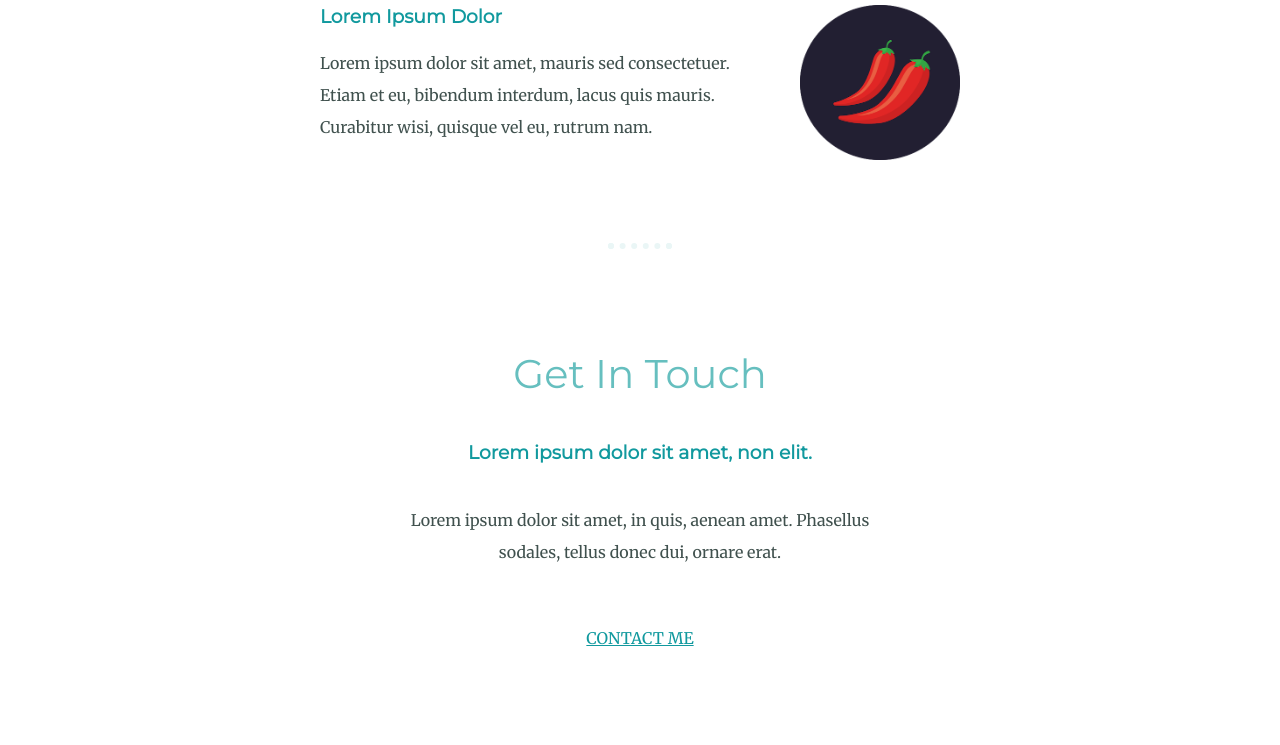
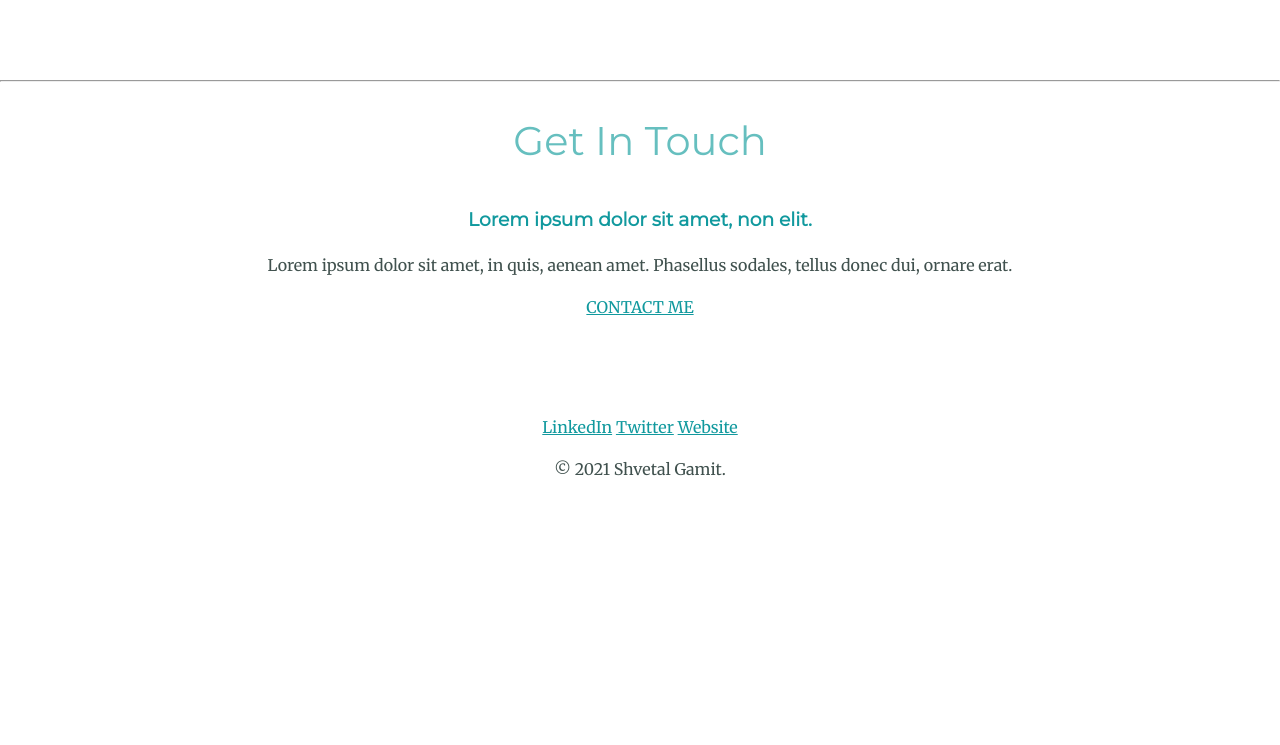
Before and after one commit to grshvetal/AY-Personal-Site, a plain HTML site: page index.html in a window 1280 px wide. Shown: the part 1871-2616 px from the top of the page. After the commit the page ends 2372 px from the top, so only its background shows below. Drawn offline with Linux system fonts and the light colour scheme.

Commit message:
Revert "wrap and center contact message paragraph"
This reverts commit 7c50b638f49c68d89f93dfcf13cf4261930cd277.

```diff
--- a/css/style.css
+++ b/css/style.css
@@ -35,12 +35,6 @@ h3 {
 a {
     color: #11999E;
 }
-hr {
-    border: dotted #EAF6F6 6px;
-    border-bottom: none;
-    width: 4%;
-    margin: 100px auto;
-}
 .pro {
     text-decoration: underline;
 }
@@ -73,7 +67,3 @@ hr {
     float: right;
     margin-left: 30px;
 }
-.contact-message {
-    width: 40%;
-    margin: 40px auto 60px;
-}
--- a/index.html
+++ b/index.html
@@ -50,7 +50,7 @@
         <div class="contact-me">
             <h2>Get In Touch</h2>
             <h3>Lorem ipsum dolor sit amet, non elit.</h3>
-            <p class="contact-message">Lorem ipsum dolor sit amet, in quis, aenean amet. Phasellus sodales, tellus donec dui, ornare erat.</p>
+            <p>Lorem ipsum dolor sit amet, in quis, aenean amet. Phasellus sodales, tellus donec dui, ornare erat.</p>
             <a class="btn" href="mailto:shvetalgamit@gmail.com">CONTACT ME</a>
         </div>
     </div>
```
